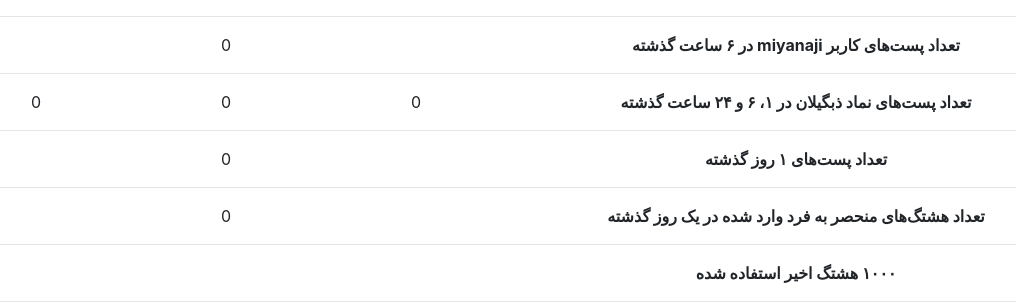
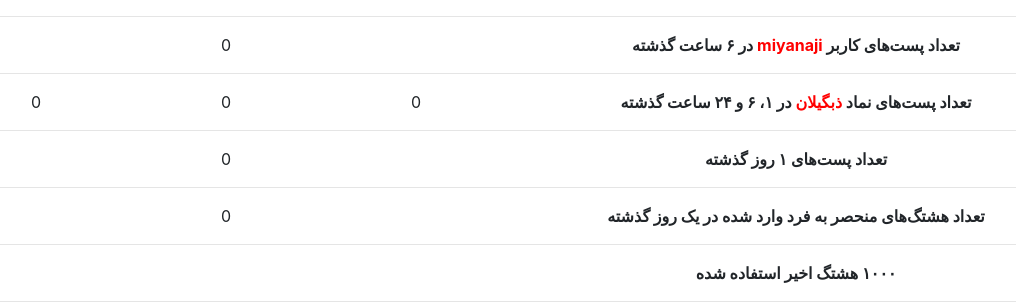
Before and after one commit to aliir74/BigData_Project_WebApp, a Django app: page / in a window 1280 px wide. Shown: the top 306 px of the page, without its empty margins (129-1145 px from the left). Run offline with Django 3.2, Linux system fonts and the light colour scheme; data that the repository does not hold is empty; parts of the project's set-up code (start-up, migrations or seed data) failed here and were passed over; some libraries are stand-ins or nearby versions.

Commit message:
Set color for user and namad in template

```diff
--- a/webapp/templates/webapp/index.html
+++ b/webapp/templates/webapp/index.html
@@ -9,14 +9,14 @@
     <div class="container text-center" dir="rtl">
         <hr>
         <div class="row">
-            <div class="col-6"><b>تعداد پست‌های کاربر {{ user }} در ۶ ساعت گذشته</b></div>
+            <div class="col-6"><b>تعداد پست‌های کاربر <span style="color: red">{{ user }} </span> در ۶ ساعت گذشته</b></div>
             <div class="col-6">
                 {{ stats.post_in_6hours }}
             </div>
         </div>
         <hr>
         <div class="row">
-            <div class="col-6"><b>تعداد پست‌های نماد {{ namad }} در ۱، ۶ و ۲۴ ساعت گذشته</b></div>
+            <div class="col-6"><b>تعداد پست‌های نماد <span style="color: red">{{ namad }} </span>  در ۱، ۶ و ۲۴ ساعت گذشته</b></div>
             <div class="col-2">{{ stats.post_count_for_namad.1 }}</div>
             <div class="col-2">{{ stats.post_count_for_namad.6 }}</div>
             <div class="col-2">{{ stats.post_count_for_namad.24 }}</div>
```
